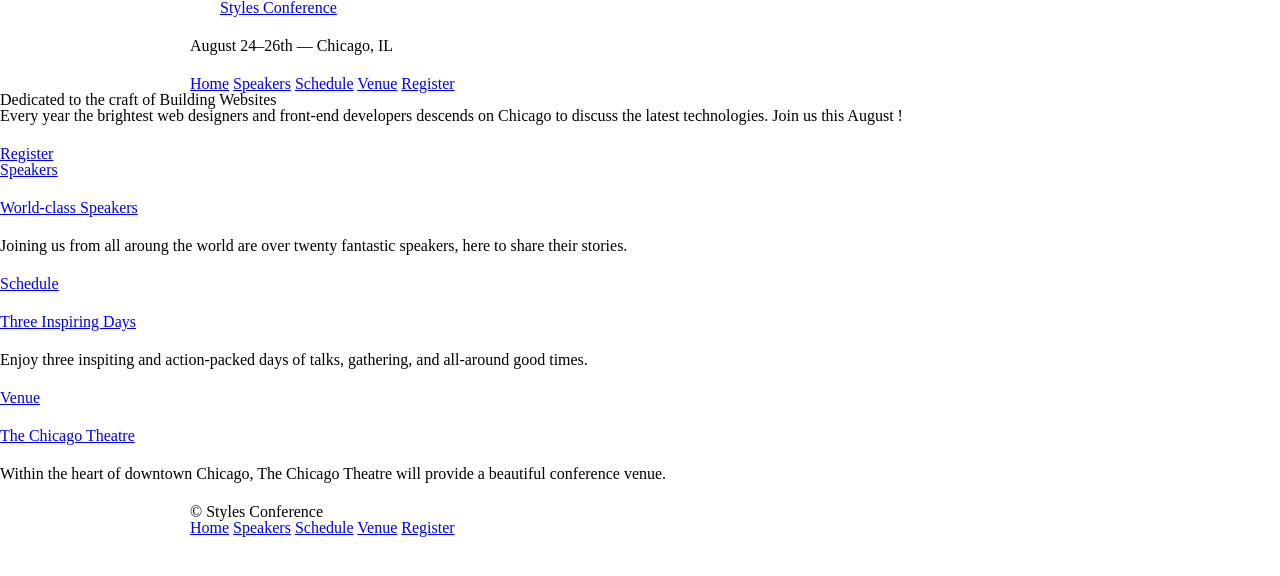
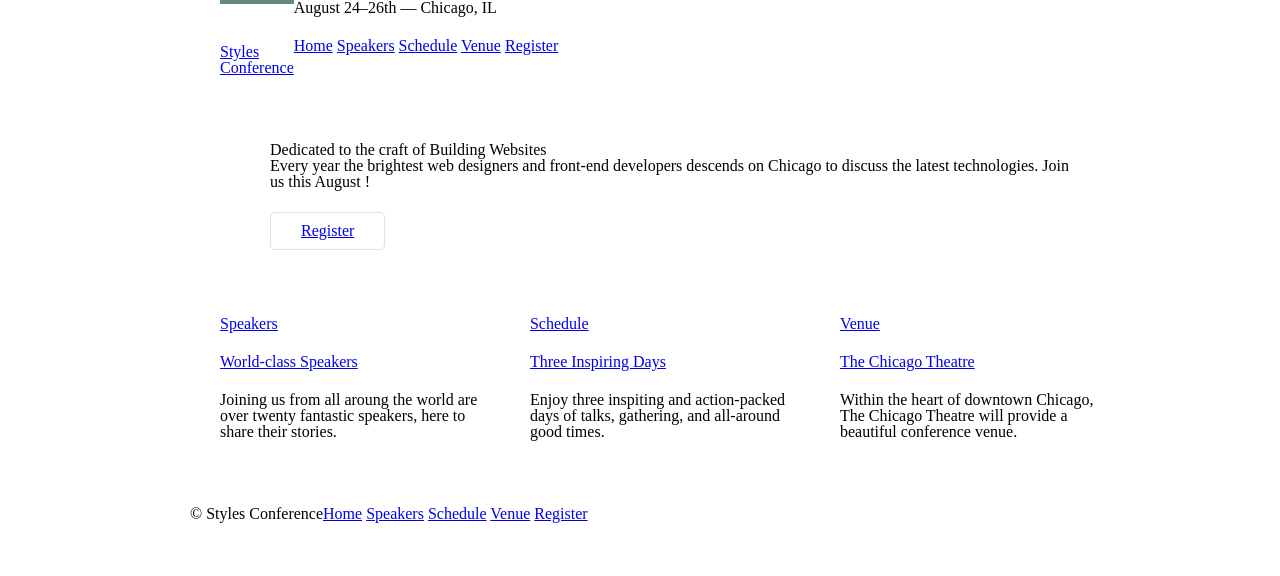
Before and after one commit to shastri48/html_css_practice, a plain HTML site: page styles_conference/index.html in a window 1280 px wide. Drawn offline with Linux system fonts and the light colour scheme.

Commit message:
ammend style conference

```diff
--- a/project/Day4/layout3/assets/stylesheet/style.css
+++ b/project/Day4/layout3/assets/stylesheet/style.css
@@ -8,6 +8,7 @@
     margin:5px;
     background:#f36767;
     display:inline-block;
+    vertical-align: top;
 }
 .box2{
     width:20%;
@@ -15,6 +16,7 @@
     margin:5px;
     background:#136d65;
     display: inline-block;
+    vertical-align: top;
 }
 .box3{
     background:#cf54e4;
--- a/styles_conference/assets/stylesheets/main.css
+++ b/styles_conference/assets/stylesheets/main.css
@@ -59,12 +59,102 @@ Grid
   box-sizing: border-box;
 }
 
+.container,.grid{
+  margin:0 auto;
+  width: 960px;
+}
 .container{
-  margin:0 auto;
   padding-left: 30px;
   padding-right: 30px;
-  width: 960px;
 }
 h1,h3,h4,h5,p{
   margin-bottom: 22px;
 }
+.col-1-3{
+  width:33.33%;
+}
+.col-2-3{
+  width:66.66%;
+}
+.col-1-3,.col-2-3{
+  display: inline-block;
+  vertical-align: top;
+}
+.grid,.col-1-3,.col-2-3{
+  padding-left: 15px;
+  padding-right: 15px;
+}
+
+/* -------------------------------------------
+-------------------------------------------
+buttons
+-------------------------------------------
+------------------------------------------- */
+
+.btn{
+  border-radius: 5px;
+  display: inline-block;
+  margin: 0;
+}
+.btn-alt{
+  border: 1px solid #dfe2e5;
+  padding:10px 30px;
+}
+
+/*
+  ========================================
+  Primary header
+  ========================================
+*/
+
+.logo {
+  float: left;
+  border-top:4px solid #648880;
+  padding:40px 0px 22px 0px;
+}
+
+
+
+
+/* ______________________________________________
+main__________________________________________ */
+
+.hero {
+  padding: 22px 80px 66px 80px;
+}
+
+
+/*
+  ========================================
+  Clearfix
+  ========================================
+*/
+.group:before,
+.group:after {
+  content: "";
+  display: table;
+}
+.group:after {
+  clear: both;
+}
+.group {
+  clear: both;
+  *zoom: 1;
+}
+
+
+
+/*
+  ========================================
+  Primary footer
+  ========================================
+*/
+
+.primary-footer small {
+  float: left;
+}
+
+.primary-footer{
+  padding-bottom: 44px;
+  padding-top: 44px;
+}
--- a/styles_conference/index.html
+++ b/styles_conference/index.html
@@ -8,12 +8,12 @@
 </head>
 
 <body>
-  <header class="container">
   <section class="container">
-      <h1>
-          <a href="index.html">Styles Conference</a>
+    <header class="container group">
+      <h1 class="logo">
+          <a href="index.html">Styles <br>Conference</a>
       </h1>
-    </section>
+
     <h3>August 24&ndash;26th &mdash; Chicago, IL</h3>
 
     <!-- navigatiion part here -->
@@ -25,30 +25,34 @@
       <a href="register.html">Register</a>
     </nav>
     </header>
-  <section>
+  <section class="hero container">
     <h2>Dedicated to the craft of Building Websites</h2>
     <p>
       Every year the brightest web designers and front-end developers descends on Chicago to discuss the latest
       technologies. Join us this August !
     </p>
+
+    <a class="btn btn-alt" href="register.html">Register</a>
     </section>
-  <section>
-    <a href="register.html">Register</a>
-    <section>
+    <section class="grid">
+      <!-- speaker -->
+      <section class="col-1-3">
         <a href="speaker.html">
         <h5>Speakers</h5>
         <h3>World-class Speakers</h3>
         </a>
         <p>Joining us from all aroung the world are over twenty fantastic speakers, here to share their stories.</p>
-    </section>
-    <section>
+      </section><!--
+        schedule
+      --><section class="col-1-3">
         <a href="schedule.html">
         <h5>Schedule</h5>
         <h3>Three Inspiring Days</h3>
         </a>
         <p>Enjoy three inspiting and action-packed days of talks, gathering, and all-around good times.</p>
-    </section>
-    <section>
+      </section><!--
+        venue
+      --><section class="col-1-3">
         <a href="venue.html">
         <h5>Venue</h5>
         <h3>The Chicago Theatre</h3>
@@ -56,8 +60,9 @@
         <P>Within the heart of downtown Chicago, The Chicago Theatre will provide a beautiful conference venue.</P>
       </section>
     </section>
+  </section>
 
-    <footer class="container">
+    <footer class="primary-footer container group">
       <small>&copy; Styles Conference</small>
       <!-- navigation part here -->
       <nav>
@@ -71,6 +76,7 @@
 
 
 
+
 </body>
 
 </html>
```
Lines whose indentation alone changed are shown as unchanged.
